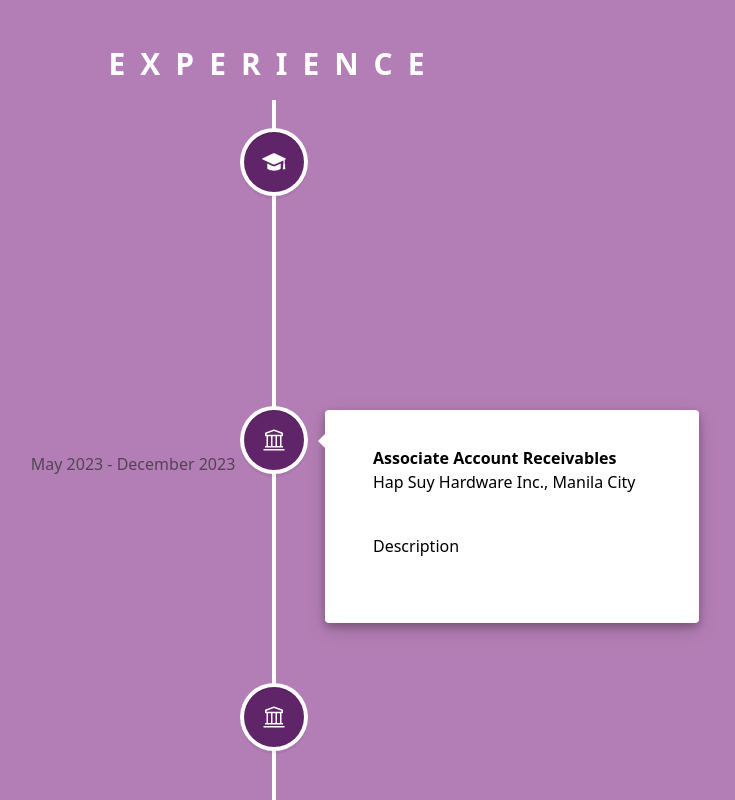
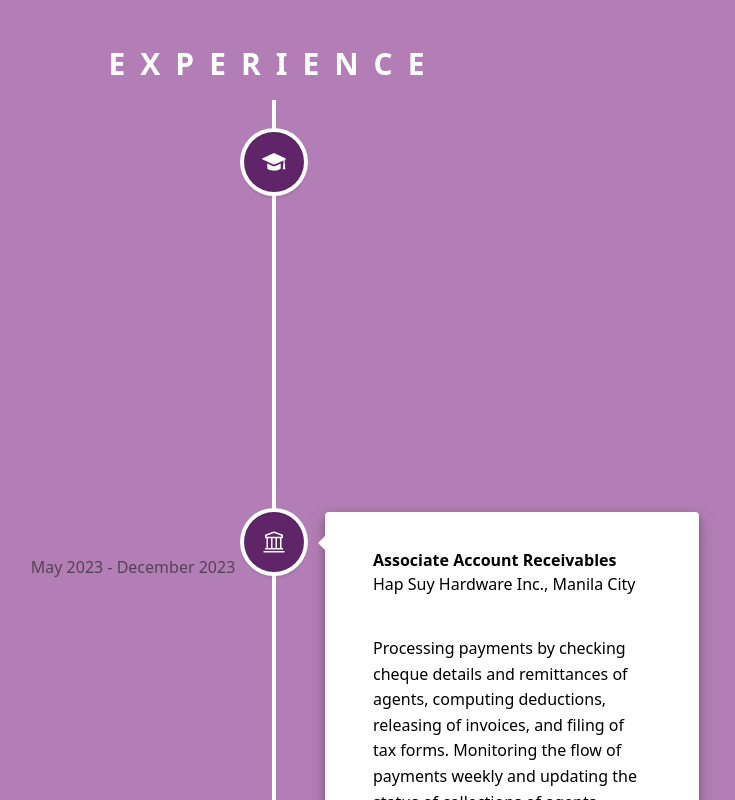
Before and after one commit to patrickeugenesacueza/Clarise-Portfolio, a React (Create React App) app in the folder portfolio/: page / in a window 1280 px wide. Shown: the part 2000-2800 px from the top of the page, without its empty margins (366-1101 px from the left). Built offline with nearby package versions, Linux system fonts and the light colour scheme.

Commit message:
Update: ExperienceSection.js
Update the description json in timelineSheet.js

```diff
--- a/portfolio/src/components/TimelineSheets.js
+++ b/portfolio/src/components/TimelineSheets.js
@@ -3,7 +3,8 @@ let timelineElements = [
     id: 1,
     title: "Account Payables Intern",
     location: "PPC Corp Asia, Quezon City",
-    description: "Description",
+    description:
+      "Undergone an internship under wholesaler and retail company as accounts payable who prepare the expenses such as revolving fund, utility bills, commission, and payroll.",
     button: "Button",
     date: "February 2023 - May 2023",
     icon: "intern",
@@ -12,7 +13,8 @@ let timelineElements = [
     id: 2,
     title: "Associate Account Receivables",
     location: "Hap Suy Hardware Inc., Manila City",
-    description: "Description",
+    description:
+      "Processing payments by checking cheque details and remittances of agents, computing deductions, releasing of invoices, and filing of tax forms. Monitoring the flow of payments weekly and updating the status of collections of agents.",
     button: "Button",
     date: "May 2023 - December 2023",
     icon: "work",
@@ -21,7 +23,8 @@ let timelineElements = [
     id: 3,
     title: "Assistant Account Officer",
     location: "Bernhard Schulte Shipmanagement, Manila City",
-    description: "Description",
+    description:
+      "The registration of invoices ensures accurate and systematic recording of financial transactions, providing a transparent overview of the company's financial activities. Additionally, balances confirmation for clients is a crucial step in maintaining financial integrity, verifying the accuracy of accounts and fostering trust in business relationships.",
     button: "Button",
     date: "January 2024 - present",
     icon: "work",
--- a/portfolio/src/components/pages/ExperienceSection.js
+++ b/portfolio/src/components/pages/ExperienceSection.js
@@ -15,7 +15,7 @@ export default function ExperienceSection() {
   let WorkIconStyles = { background: "#5f2568" };
   return (
     <>
-      <div className="py-[3rem] b z-0 bg-[#b37eb5] w-full h-[auto] md:h-[100vh] lg:h-[100vh] xl:h-[140vh] 2xl:h-[90vh] px-[2em] md:px-[10.5rem]">
+      <div className="py-[3rem] b z-0 bg-[#b37eb5] w-full h-[auto] md:h-[auto] lg:h-[auto] xl:h-[auto] 2xl:h-[90vh] px-[2em] md:px-[10.5rem]">
         <h1 className="text-justify md:text-center lg:text-center 2xl:text-center mb-5 text-2xl font-poppins font-bold text-[30px] text-[#fff] tracking-[.5em]">
           EXPERIENCE
         </h1>
--- a/portfolio/src/components/pages/HeroSection.js
+++ b/portfolio/src/components/pages/HeroSection.js
@@ -3,7 +3,6 @@ import { TypeAnimation } from "react-type-animation";
 import Link from "../Link.js";
 import resume from "../../Resume/resume.pdf";
 import { Link as ScrollLink, scroller } from "react-scroll";
-
 
 export default function HeroSection() {
   const heroImg = "./financeImage.png";
```
Also changed, not shown: 1 other file (tests, documents, lock files or other folders).
